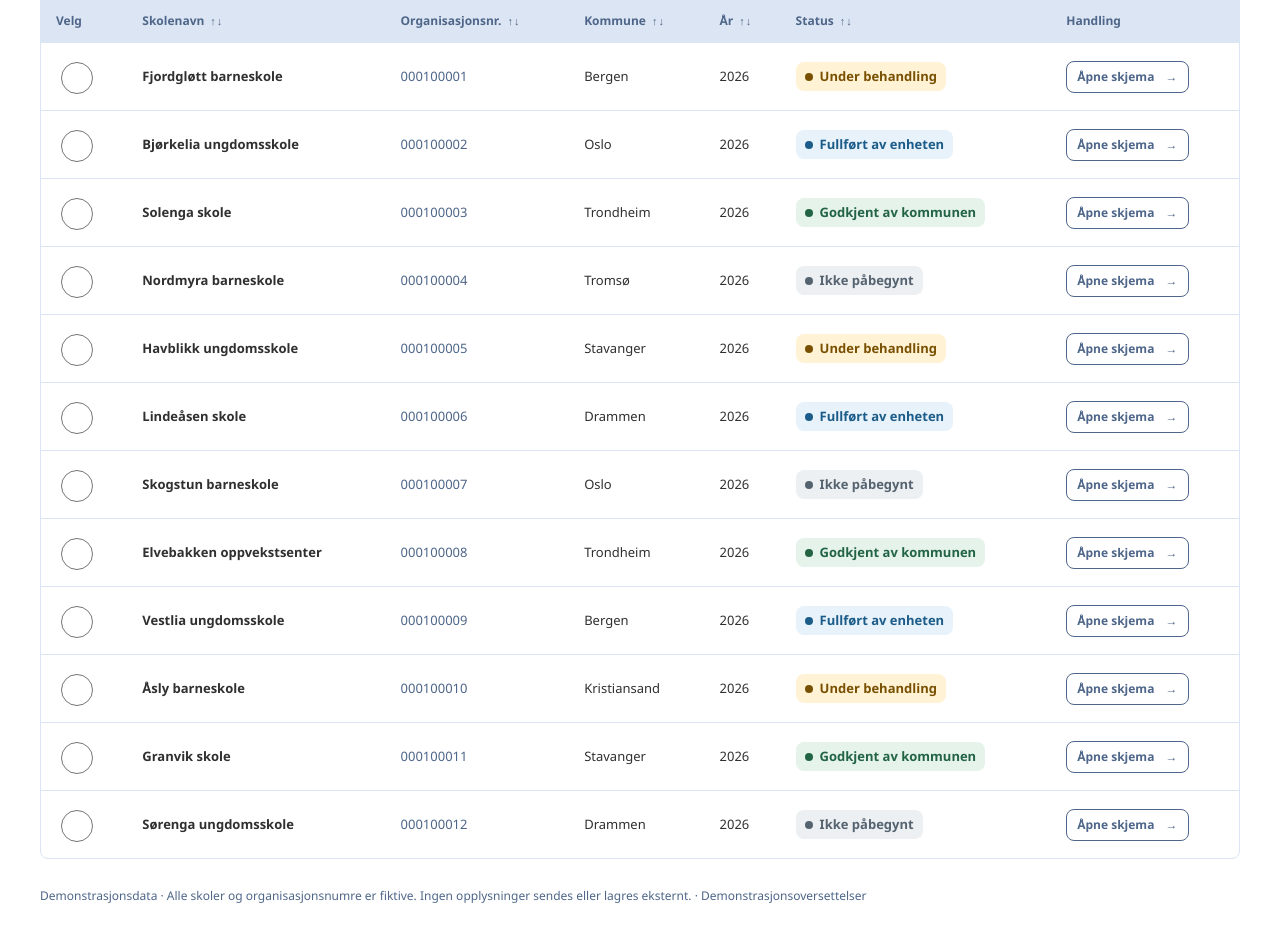
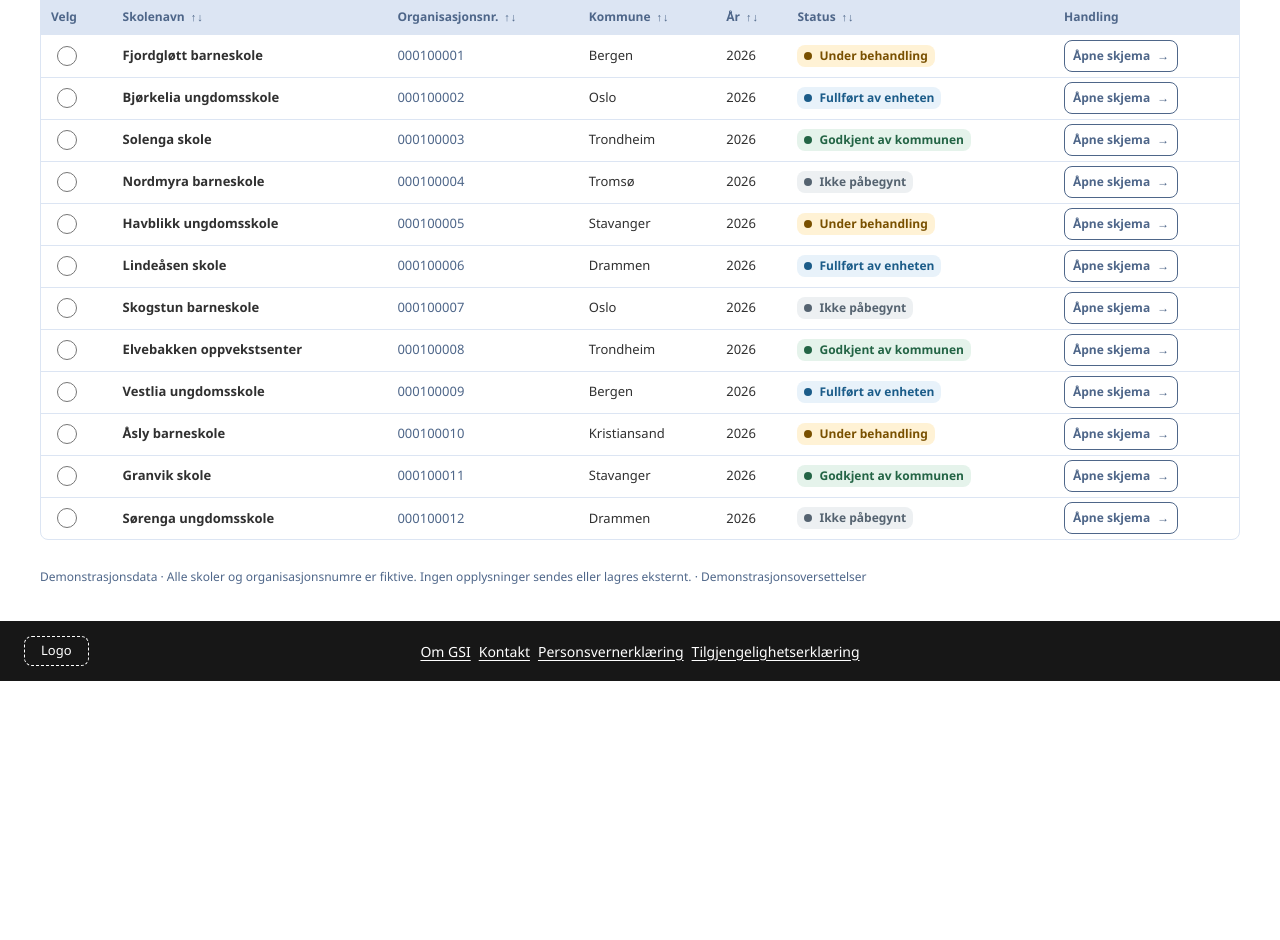
Before and after one commit to arnoldteeuwenTieto/ReactDemo, a React (Vite) app: page / in a window 1280 px wide. Shown: the part 568-1508 px from the top of the page. After the commit the page ends 1249 px from the top, so only its background shows below. Built offline with nearby package versions, Linux system fonts and the light colour scheme.

Commit message:
Update GSI Grunnskole React application

```diff
--- a/package.json
+++ b/package.json
@@ -27,6 +27,7 @@
     "globals": "^17.12.0",
     "typescript": "^6.0.3",
     "typescript-eslint": "^8.71.2",
-    "vite": "^8.3.0"
+    "vite": "^8.3.0",
+    "vite-plugin-react-click-to-component": "^4.2.3"
   }
 }
--- a/src/App.css
+++ b/src/App.css
@@ -12,7 +12,8 @@
 .eyebrow { font-size: var(--size-standard-text); font-weight: 600; letter-spacing: .09em; text-transform: uppercase; }
 .site-header .eyebrow { color: var(--header-accent); margin-bottom: 5px; }
 h1 { font-size: var(--size-h1-display); font-weight: 600; line-height: 1.3; }
-.page { max-width: 1440px; margin: auto; padding: 24px 40px 0; }
+.app-shell { display: flex; flex-direction: column; min-height: 100vh; min-height: 100dvh; }
+.page { flex: 1 0 auto; width: 100%; max-width: 1440px; margin: 0 auto; padding: 24px 40px 0; }
 .page-heading { display: flex; justify-content: space-between; align-items: center; gap: 20px; margin-bottom: 26px; }
 .page-heading .eyebrow { color: var(--text-muted); margin-bottom: 8px; }
 h2 { font-size: var(--size-h2-headline); font-weight: 600; line-height: 1.3; margin-bottom: 10px; letter-spacing: -.025em; }
@@ -59,7 +60,7 @@ input[type='search'], select { width: 100%; min-width: 0; min-height: 45px; bord
 input::placeholder { color: var(--text-muted); }
 .table-heading { padding: 20px 25px; border-bottom: 1px solid var(--panel-border); }
 .table-heading p { font-size: 13px; color: var(--text-muted); }
-.table-scroll { overflow-x: auto; border-radius: 0 0 var(--size-border-radius) var(--size-border-radius); }
+.table-scroll { border-radius: 0 0 var(--size-border-radius) var(--size-border-radius); }
 table { border-collapse: collapse; width: 100%; text-align: left; font-size: 13px; white-space: nowrap; }
 thead { background: var(--subtle-background); }
 thead th { font-size: var(--size-standard-text); color: var(--text-muted); font-weight: 600; padding: 13px 15px; }
@@ -89,6 +90,29 @@ input[type='radio'] { accent-color: var(--action); width: var(--size-radiobutton
 .form-status-badge--green { color: var(--form-status-green-text); background: var(--form-status-green-background); }
 .form-status-badge--grey { color: var(--form-status-grey-text); background: var(--form-status-grey-background); }
 .form-status-badge--inactive { color: var(--form-status-inactive-text); background: var(--form-status-inactive-background); font-weight: 400; }
+.school-table { white-space: normal; overflow-wrap: anywhere; }
+.school-table :is(td, tbody th) { height: 42px; padding: 4px 10px; vertical-align: middle; }
+.school-table thead th { height: 36px; padding: 6px 10px; vertical-align: middle; }
+.school-table thead th.sortable-header { padding: 0; }
+.school-table .sort-button { min-height: 36px; padding: 6px 10px; white-space: normal; }
+.school-table .school-row-selector { display: inline-flex; align-items: center; justify-content: center; width: 32px; height: 32px; cursor: pointer; }
+.school-table input[type='radio'] { width: 20px; height: 20px; margin: 0; }
+.school-table .form-status-badge { font-size: 12px; line-height: 1.3; padding: 3px 7px; }
+.school-table .open-button { min-height: 32px; padding: 4px 8px; font-size: 12px; white-space: normal; }
+.school-table .open-button span { margin-left: 4px; }
+.school-table :is(input, .open-button):focus-visible { outline-offset: 1px; }
+@media (max-width: 720px) {
+  .school-table, .school-table :is(thead, tbody) { display: block; }
+  .school-table thead tr { display: flex; flex-wrap: wrap; }
+  .school-table thead th { flex: 1 1 100px; height: auto; }
+  .school-table thead th:first-child, .school-table thead th:last-child { display: none; }
+  .school-table tbody tr { display: grid; grid-template-columns: 36px minmax(0, 1fr); padding: 8px; border-bottom: 1px solid var(--panel-border); }
+  .school-table tbody tr:last-child { border-bottom: 0; }
+  .school-table :is(td, tbody th) { height: auto; min-height: 32px; padding: 4px 8px; border: 0; grid-column: 2; }
+  .school-table tbody td:first-child { grid-column: 1; grid-row: 1; padding: 0; }
+  .school-table tbody th { grid-row: 1; align-content: center; }
+  .school-table td[data-label]::before { content: attr(data-label); display: block; color: var(--text-muted); font-size: 12px; margin-bottom: 2px; }
+}
 .compact-status-item.form-status-badge--inactive { border-color: var(--form-status-inactive-border); }
 .compact-status-item.form-status-badge--inactive strong { font-weight: 400; }
 .open-button { border: 1px solid var(--control-border); padding: 6px 10px; background: var(--surface); color: var(--action); font-size: var(--size-standard-text); font-weight: 600; white-space: nowrap; }
@@ -97,6 +121,39 @@ input[type='radio'] { accent-color: var(--action); width: var(--size-radiobutton
 .empty-state { text-align: center; padding: 45px 20px; color: var(--text-muted); }
 .empty-state h4 { margin-bottom: 8px; color: var(--text); }
 .page-footer { padding: 28px 0 35px; color: var(--text-muted); font-size: var(--size-standard-text); }
+.app-footer { flex-shrink: 0; width: 100%; background: var(--footer-background); color: var(--surface); }
+.app-footer-inner {
+  display: grid;
+  grid-template-columns: 1fr auto 1fr;
+  align-items: center;
+  gap: 24px;
+  width: 100%;
+  max-width: 1440px;
+  min-height: 60px;
+  margin: 0 auto;
+  padding: 0 24px;
+  box-sizing: border-box;
+}
+.app-footer nav {
+  grid-column: 2;
+  justify-content: center;
+}
+
+
+.app-footer a { display: inline-flex; align-items: center; min-height: 36px; padding: 4px; color: inherit; font-size: 14px; text-decoration: underline; text-underline-offset: 3px; }
+.app-footer a[aria-disabled='true'] { cursor: default; }
+.app-footer a:focus-visible { outline-color: var(--surface); }
+.footer-logo-placeholder {
+  grid-column: 1;
+  grid-row: 1;
+  justify-self: start;
+  margin-left: 0;
+  padding: 4px 16px;
+  border: 1px dashed currentColor;
+  border-radius: var(--size-border-radius);
+  font-size: 13px;
+}
+@media (max-width: 720px) { .app-footer-inner { padding: 8px 18px; } }
 .back-button { border: 0; background: transparent; color: var(--action); padding: 5px 0; margin-bottom: 24px; }
 .back-button span { margin-right: 7px; }
 .introduction-panel { padding: 30px; }
--- a/src/App.tsx
+++ b/src/App.tsx
@@ -17,6 +17,7 @@ import { FormStatusBadge } from './components/FormStatusBadge'
 import { Enhetsopplysninger } from './components/Enhetsopplysninger'
 import { LanguageSwitch } from './components/LanguageSwitch'
 import { CompactStatusSummary } from './components/CompactStatusSummary'
+import { AppFooter } from './components/AppFooter'
 
 const initialFilters: Filters = { search: '', municipality: '', year: '2026', statusId: '' }
 
@@ -66,7 +67,7 @@ function App() {
     else if (currentSection < lastSection) selectSection(currentSection + 1)
   }
   return (
-    <>
+    <div className="app-shell">
       <a className="skip-link" href="#main">{ui("Gå til hovedinnhold")}</a>
       <header className="site-header has-context-bar"><div className="header-inner">
         <div className="brand-mark" aria-hidden="true">{ui("GSI")}</div>
@@ -112,9 +113,10 @@ function App() {
             <SchoolTable schools={visibleSchools} selectedId={selectedId} onSelect={setSelectedId} onOpen={openForm} />
           </section>
         </>}
-        <footer className="page-footer">{ui("Demonstrasjonsdata · Alle skoler og organisasjonsnumre er fiktive. Ingen opplysninger sendes eller lagres eksternt.")} · {ui('Demonstrasjonsoversettelser')}</footer>
+        <p className="page-footer">{ui("Demonstrasjonsdata · Alle skoler og organisasjonsnumre er fiktive. Ingen opplysninger sendes eller lagres eksternt.")} · {ui('Demonstrasjonsoversettelser')}</p>
       </main>
-    </>
+      {!openSchool && <AppFooter />}
+    </div>
   )
 }
 export default App
--- /dev/null
+++ b/src/components/AppFooter.tsx
@@ -0,0 +1,19 @@
+import { useTranslation } from 'react-i18next'
+import { ui } from '../i18n'
+
+interface FooterLink { label: string; href?: string }
+// Add real URLs here when available. Unconfigured links do not navigate.
+const footerLinks: FooterLink[] = ['Om GSI', 'Kontakt', 'Personsvernerklæring', 'Tilgjengelighetserklæring'].map(label => ({ label }))
+
+export function AppFooter() {
+  useTranslation('ui')
+  return <footer className="app-footer">
+    <div className="app-footer-inner">
+      <nav aria-label={ui('Lenker i bunntekst')}>
+        {footerLinks.map(link => <a key={link.label} href={link.href} role={link.href ? undefined : 'link'}
+          aria-disabled={link.href ? undefined : true} tabIndex={link.href ? undefined : 0}>{link.label}</a>)}
+      </nav>
+      <span className="footer-logo-placeholder" aria-label={ui('Plassholder for fremtidig logo')}>{ui('Logo')}</span>
+    </div>
+  </footer>
+}
--- a/src/components/SchoolTable.tsx
+++ b/src/components/SchoolTable.tsx
@@ -45,7 +45,7 @@ export function SchoolTable({ schools, selectedId, onSelect, onOpen }: SchoolTab
   }) : schools
 
   return <div className="table-scroll" role="region" aria-label={ui("Skoleoversikt")} tabIndex={0}>
-    <table>
+    <table className="school-table">
       <caption className="visually-hidden">{ui("Skolenes rapportering. Velg en rad eller åpne skolens skjema.")}</caption>
       <thead><tr>
         <th scope="col">{ui("Velg")}</th>
@@ -61,8 +61,8 @@ export function SchoolTable({ schools, selectedId, onSelect, onOpen }: SchoolTab
         <th scope="col">{ui("Handling")}</th>
       </tr></thead>
       <tbody>{sortedSchools.map(school => <tr key={school.id} className={selectedId === school.id ? 'selected-row' : ''} onClick={() => onSelect(school.id)}>
-        <td><input type="radio" name="selected-school" checked={selectedId === school.id} onChange={() => onSelect(school.id)} aria-label={ui("Velg {{school}}, {{year}}", { school: school.name, year: school.year })} /></td>
-        <th scope="row">{school.name}</th><td className="organization-number">{school.organizationNumber}</td><td>{school.municipality}</td><td>{school.year}</td><td><FormStatusBadge statusId={school.statusId} /></td>
+        <td><label className="school-row-selector"><input type="radio" name="selected-school" checked={selectedId === school.id} onChange={() => onSelect(school.id)} aria-label={ui("Velg {{school}}, {{year}}", { school: school.name, year: school.year })} /></label></td>
+        <th scope="row">{school.name}</th><td className="organization-number" data-label={ui('Organisasjonsnr.')}>{school.organizationNumber}</td><td data-label={ui('Kommune')}>{school.municipality}</td><td data-label={ui('År')}>{school.year}</td><td data-label={ui('Status')}><FormStatusBadge statusId={school.statusId} /></td>
         <td><button className="open-button" aria-label={ui("Åpne skjema for {{school}}, {{year}}", { school: school.name, year: school.year })} onClick={event => { event.stopPropagation(); onOpen(school) }}>{ui("Åpne skjema")} <span aria-hidden="true">→</span></button></td>
       </tr>)}</tbody>
     </table>
--- a/src/locales/ui.ts
+++ b/src/locales/ui.ts
@@ -2,6 +2,16 @@
 export const nnUi: Record<string, string> = {
   'Gå til hovedinnhold': 'Gå til hovudinnhald',
   'GSI': 'GSI',
+
+// Footer links – Nynorsk translations
+'Om GSI': 'Om GSI',
+'Kontakt': 'Kontakt',
+'Personvernerklæring': 'Personvernerklæring',
+'Tilgjengelighetserklæring': 'Tilgjengelegheitserklæring',
+
+  'Lenker i bunntekst': 'Lenkjer i botntekst',
+  'Plassholder for fremtidig logo': 'Plasshaldar for framtidig logo',
+  'Logo': 'Logo',
   'Grunnskole': 'Grunnskule',
   'Grunnskolens informasjonssystem': 'Informasjonssystemet for grunnskulen',
   'GSI Grunnskole – Statusside (React Demo)': 'GSI Grunnskule – Statusside (React-demo)',
--- a/src/styles/theme.css
+++ b/src/styles/theme.css
@@ -28,6 +28,7 @@
 
   /* Provisional demo roles. White and status colors are extensions. */
   --surface: #FFFFFF;
+  --footer-background: #171717;
   --text: var(--farge-morkgra);
   --text-muted: var(--farge-stalblaa04);
   --page-background: #FFFFFF;
--- a/vite.config.js
+++ b/vite.config.js
@@ -1,9 +1,11 @@
+import { defineConfig } from 'vite'
+import react from '@vitejs/plugin-react'
+import { reactClickToComponent } from 'vite-plugin-react-click-to-component'
 
-import react from '@vitejs/plugin-react'
-import { defineConfig } from 'vite'
-
-// https://vite.dev/config/
 export default defineConfig({
-  plugins: [react()],
+  plugins: [
+    react(),
+    reactClickToComponent(),
+  ],
   base: '/ReactDemo/',
 })
```
Also changed, not shown: 1 other file (tests, documents, lock files or other folders).
